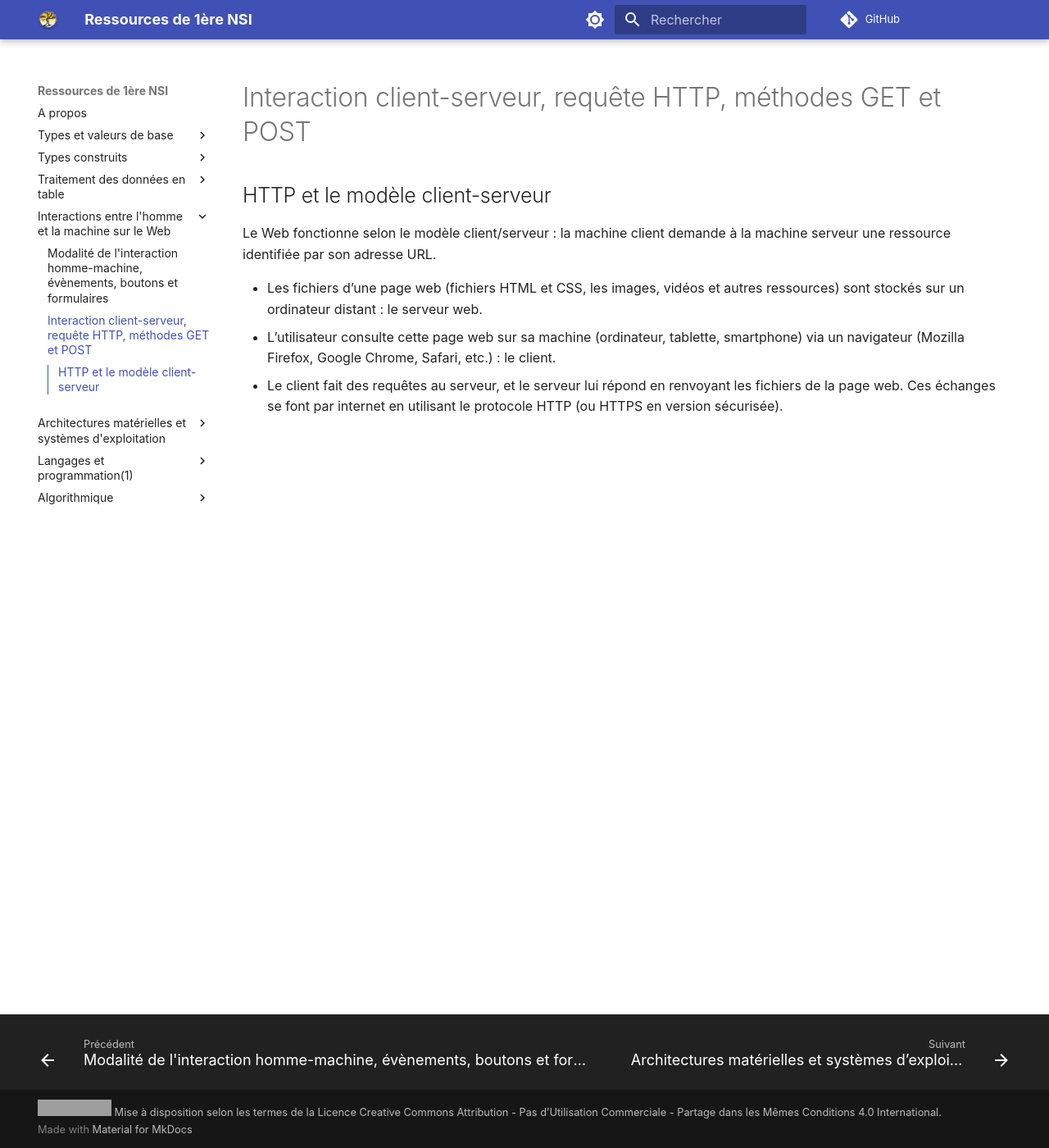
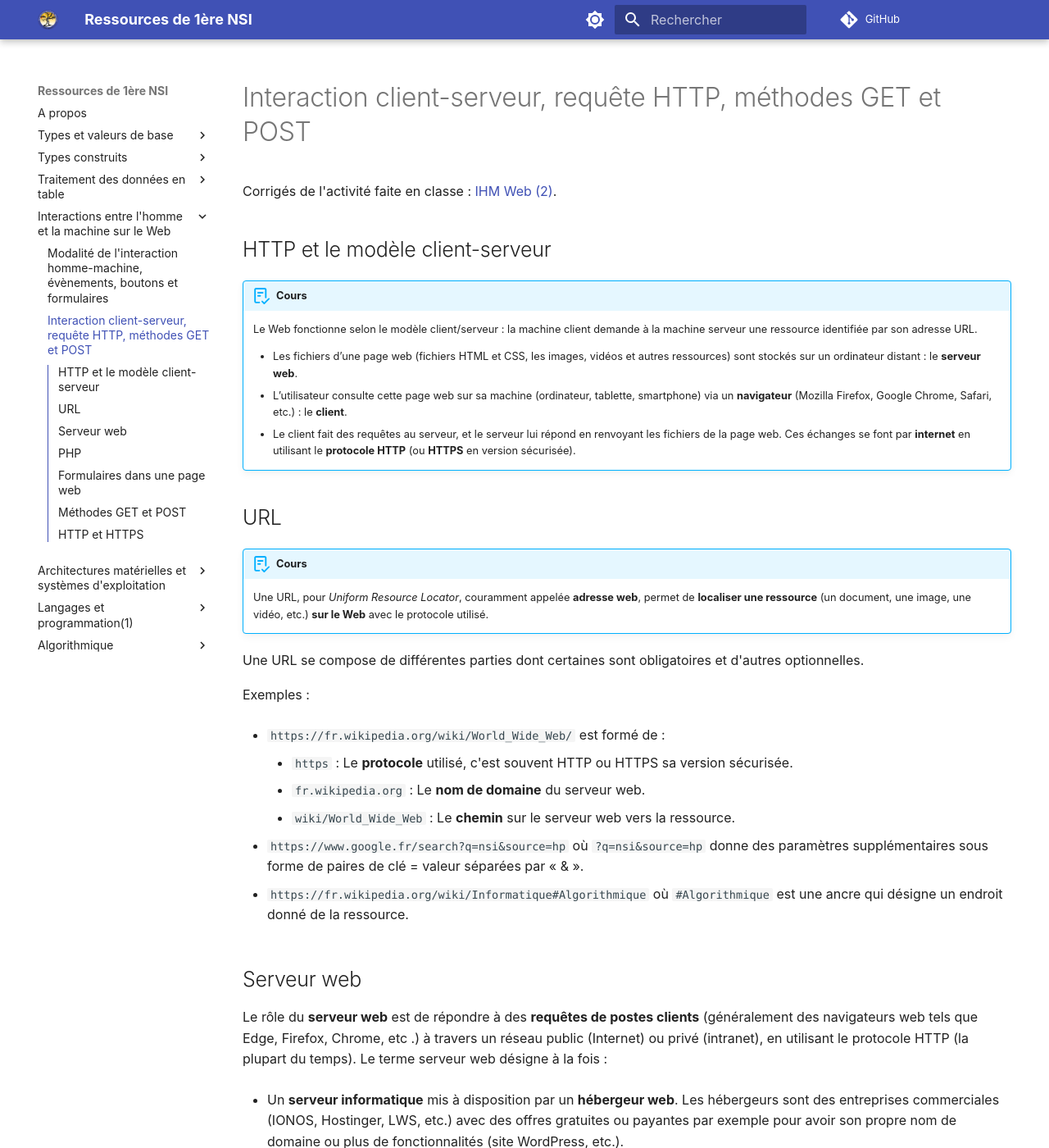
Before and after one commit to eipaca/NSI-1, an MkDocs documentation site: the page built from docs/ihm-sur-web/2-client-serveur-http-get-post.md, in a window 1280 px wide and 1400 px high. Shown: the whole window at 82% size. Built offline with MkDocs 1.6.1 and Material for MkDocs 9.7.7, drawn with Linux system fonts in a browser that asks for light colours; comment, search, counter and statistics services are not loaded; some of the changed text lies outside the part shown; grey boxes are pictures that could not be loaded.

Commit message:
Add files via upload

```diff
--- a/docs/ihm-sur-web/2-client-serveur-http-get-post.md
+++ b/docs/ihm-sur-web/2-client-serveur-http-get-post.md
@@ -1,14 +1,93 @@
 # Interaction client-serveur, requête HTTP, méthodes GET et POST
+
+Corrigés de l'activité faite en classe :  [IHM Web (2)](assets/[NSI] IHM Web (2) - Client-serveur, HTTP, GET et POST(correction).pdf).
+
 
 ## HTTP et le modèle client-serveur
 
-Le Web fonctionne selon le modèle client/serveur : la machine client demande à la machine serveur une
-ressource identifiée par son adresse URL.
+!!! abstract "Cours"
+    Le Web fonctionne selon le modèle client/serveur : la machine client demande à la machine serveur une
+    ressource identifiée par son adresse URL.
 
-- Les fichiers d’une page web (fichiers HTML et CSS, les images, vidéos et autres ressources) sont
-stockés sur un ordinateur distant : le serveur web.
-- L’utilisateur consulte cette page web sur sa machine (ordinateur, tablette, smartphone) via un
-navigateur (Mozilla Firefox, Google Chrome, Safari, etc.) : le client.
-- Le client fait des requêtes au serveur, et le serveur lui répond en renvoyant les fichiers de la page
-web. Ces échanges se font par internet en utilisant le protocole HTTP (ou HTTPS en version
-sécurisée).
+    - Les fichiers d’une page web (fichiers HTML et CSS, les images, vidéos et autres ressources) sont
+    stockés sur un ordinateur distant : le **serveur web**.
+    - L’utilisateur consulte cette page web sur sa machine (ordinateur, tablette, smartphone) via un
+    **navigateur** (Mozilla Firefox, Google Chrome, Safari, etc.) : le **client**.
+    - Le client fait des requêtes au serveur, et le serveur lui répond en renvoyant les fichiers de la page
+    web. Ces échanges se font par **internet** en utilisant le **protocole HTTP** (ou **HTTPS** en version
+    sécurisée).
+
+## URL
+
+!!! abstract "Cours"
+    Une URL, pour *Uniform Resource Locator*, couramment appelée **adresse web**, permet de **localiser une ressource** (un document, une image, une vidéo, etc.) **sur le Web** avec le protocole utilisé.
+
+Une URL se compose de différentes parties dont certaines sont obligatoires et d'autres optionnelles.
+
+Exemples :
+
+- `https://fr.wikipedia.org/wiki/World_Wide_Web/` est formé de :
+
+    - `https` : Le **protocole** utilisé, c'est souvent HTTP ou HTTPS sa version sécurisée.
+    - `fr.wikipedia.org` : Le **nom de domaine**  du serveur web.
+    - `wiki/World_Wide_Web` : Le **chemin** sur le serveur web vers la ressource.
+
+- `https://www.google.fr/search?q=nsi&source=hp` où `?q=nsi&source=hp` donne des paramètres supplémentaires sous forme de paires de clé = valeur séparées par « & ».
+
+
+- `https://fr.wikipedia.org/wiki/Informatique#Algorithmique` où `#Algorithmique` est une ancre qui désigne un endroit donné de la ressource.
+
+
+## Serveur web
+
+Le rôle du **serveur web** est de répondre à des **requêtes de postes clients** (généralement des navigateurs web tels que Edge, Firefox, Chrome, etc .) à travers un réseau public (Internet) ou privé (intranet), en utilisant le protocole HTTP (la plupart du temps). Le terme serveur web désigne à la fois :
+
+- Un **serveur informatique** mis à disposition par un **hébergeur web**. Les hébergeurs sont des entreprises commerciales (IONOS, Hostinger, LWS, etc.) avec des offres gratuites ou payantes par exemple pour avoir son propre nom de domaine ou plus de fonctionnalités (site WordPress, etc.).
+
+- Un **logiciel** sur le serveur qui prend en charge les **requêtes HTTP** de postes clients et permet d'exécuter des programmes, souvent en **PHP**, pour générer **des pages web dynamiques**. Les plus courants sont **Apache** et **Nginx**.
+
+## PHP
+
+Un fichier PHP est aussi capable d’exécuter des programmes, c’est un fichier HTML « amélioré ».
+
+
+!!! abstract "Cours"
+    **PHP** (pour "*PHP: Hypertext Preprocessor*") est un langage de programmation utilisé pour générer des pages web dynamiques. Contrairement à JavaScript, un programme PHP **s’exécute sur le serveur pour produire du code HTML** qui est ensuite envoyé au client.
+
+## Formulaires dans une page web
+
+Le programme JavaScript s’exécute sur la machine de l’utilisateur, ce qui n’est pas possible dans de nombreuses situations : saisie d’identifiant de connexion, consultation de compte bancaires, achats en ligne, forum, réseaux sociaux, etc. Les **données doivent être traitées sur le serveur : c’est le rôle de PHP**.
+
+Lorsqu’un navigateur fait une requête **avec la méthode GET**, il **peut transmettre au serveur web des paramètres en ajoutant à la fin de l’URL des couples clé = valeur séparés par « & »** :  `?param1=val1&param2=val2...`.
+
+## Méthodes GET et POST
+
+!!! abstract "Cours"
+    Le protocole **HTTP** (ou **HTTPS** en version sécurisée) permet d’obtenir un fichier ou une ressource depuis un  serveur. Plusieurs *méthodes* peuvent être utilisées, les plus courantes sont :
+
+    - **GET** : les **paramètres passés au serveur sont visibles dans l’URL** sous la forme cle=valeur (et donc éventuellement dans l’historique de navigation et le cache).  La méthode **GET n’est pas recommandée pour un formulaire contenant un mot de passe**.
+
+    - **POST** :  les **paramètres sont passés dans le corps de la requête**, ils **n’apparaissent pas dans l’URL**.
+
+Il existe d’autres différences sur le traitement des paramètres avec les méthodes GET et POST :
+
+||	GET|	POST|
+|:-|:-|:-|
+|Visibilité des paramètres|	Visible pour l’utilisateur dans l’URL|	Invisible pour l’utilisateur|
+|Marque-page et historique de navigation|Les paramètres sont stockés en même temps que l’URL|L’URL est enregistrée sans paramètres|
+|Actualisation du navigateur / Bouton « précédent »|	Les paramètres de l’URL ne sont pas envoyés à nouveau|Le navigateur avertit que les données du formulaire doivent être renvoyées|
+|Type de données|	Caractères ASCII uniquement|	Caractères ASCII et binaires (image, son, vidéo, etc.)|
+|Longueur des données|	Limitée - longueur maximale de l’URL à 2 048 caractères|	Illimitée |
+
+## HTTP et HTTPS
+
+!!! abstract "Cours"
+    Si l’utilisation de la méthode POST permet de ne pas afficher les paramètres dans la barre de tâche, cela ne suffit pas à sécuriser les données échangées entre le client et le serveur, il faut en plus **chiffrer les échanges en utilisant le protocole HTTPS**.
+
+Quand un navigateur (un client) communique avec un serveur web, ils s’échangent des données sur internet à travers un grand nombre de routeurs (c’est le routage).
+
+- Avec HTTP, les échanges ne sont pas chiffrés, ils peuvent être interceptés et lus par un pirate informatique .
+
+- Avec** HTTPS, les échanges sont chiffrés**, le « S » à la fin signifie qu’ils sont sécurisés grâce au protocole TLS (*Transport Layer Security*), le successeur de SSL (*Secure Sockets Layer*). Un pirate informatique ne peut donc pas les lire et récupérer des informations sensibles.
+
+- Pour utiliser HTTPS, un serveur web doit pouvoir être **authentifié par un certificat SSL obtenu auprès d’une autorité de confiance**, reconnue de tous.
```
